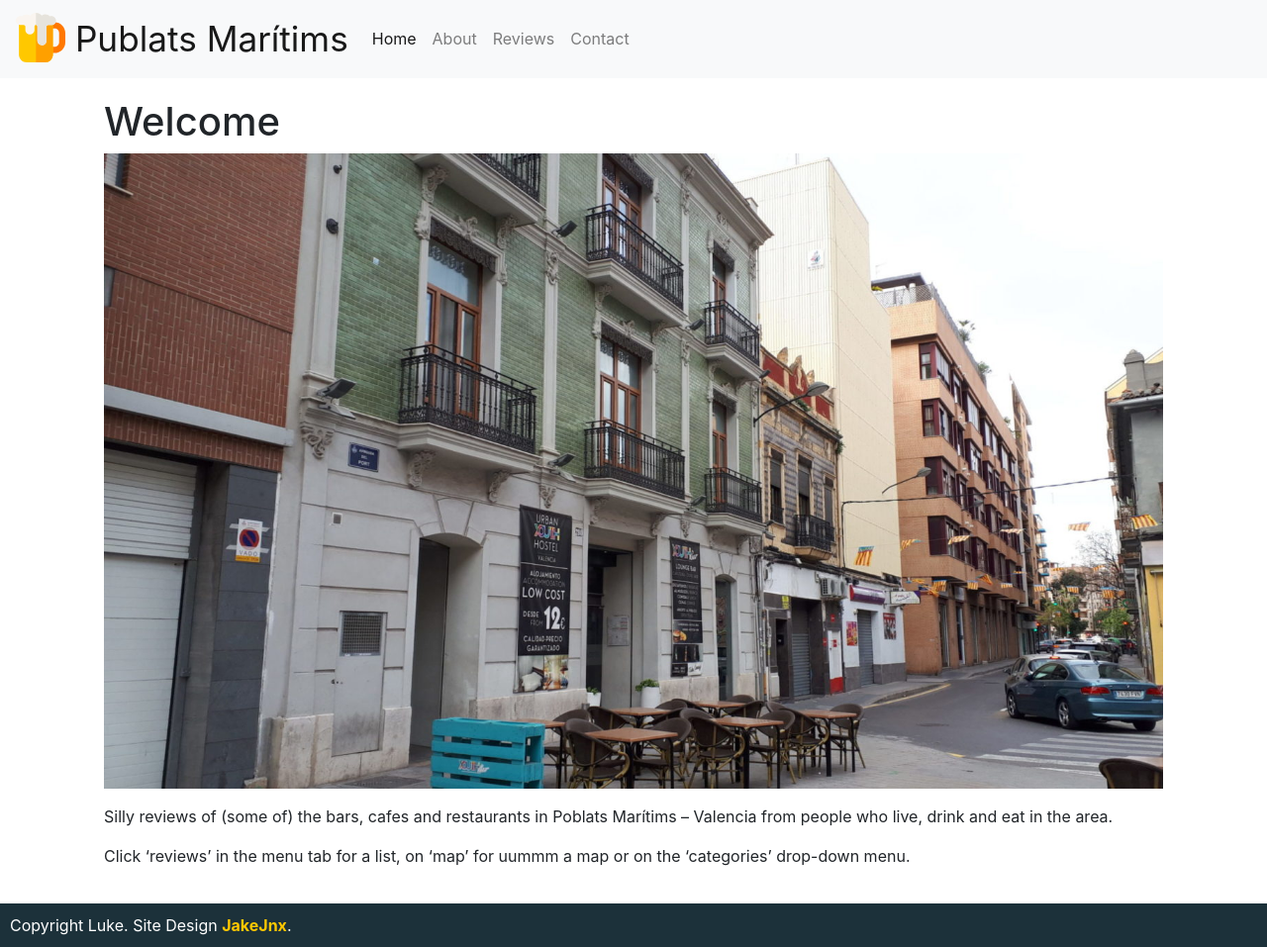
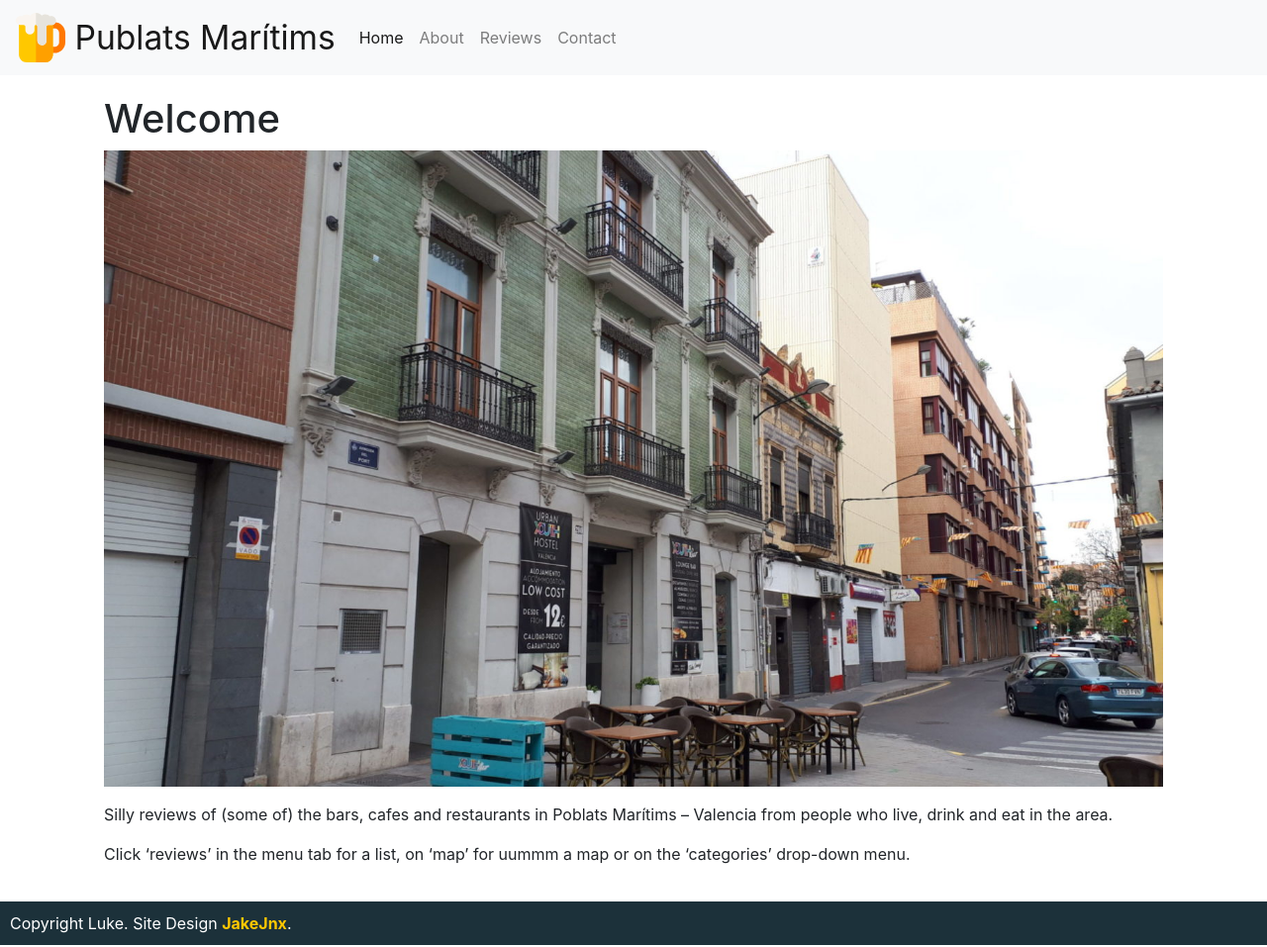
Before and after one commit to jakejnx/publats.com, a Jekyll site: the page built from index.md, in a window 1280 px wide. Shown: the whole page at 99% size. Built offline with Jekyll 4.4.1, drawn with Linux system fonts in a browser that asks for light colours; nearby versions of some CDN libraries.

Commit message:
Update head.html

```diff
--- a/_includes/head.html
+++ b/_includes/head.html
@@ -23,6 +23,11 @@
       padding: 20px;
     }
 
+      plcon img {
+      max-width: 100%;
+      height: auto;
+      }
+
     footer {
       background-color: #1c313a;
       padding: 10px;
@@ -35,7 +40,7 @@
     }
 
     .navbar-brand {
-      font-size: 2.2rem !important;
+      font-size: 2.1rem !important;
     }
 
   </style>
```
